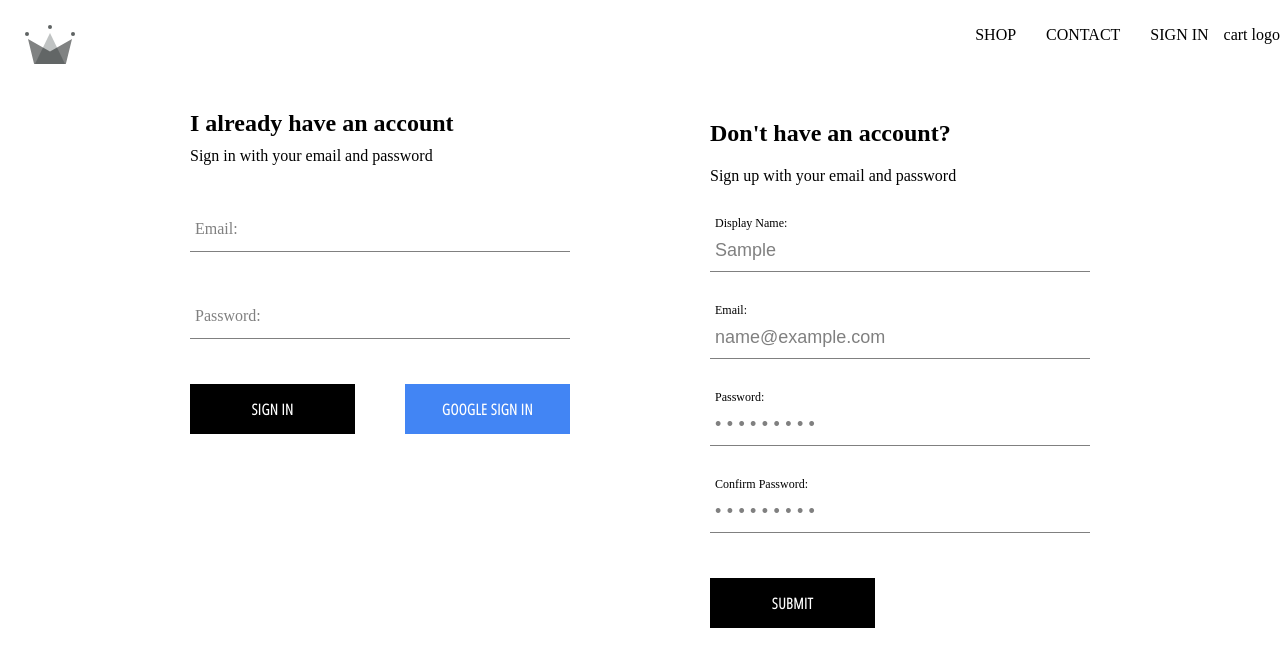
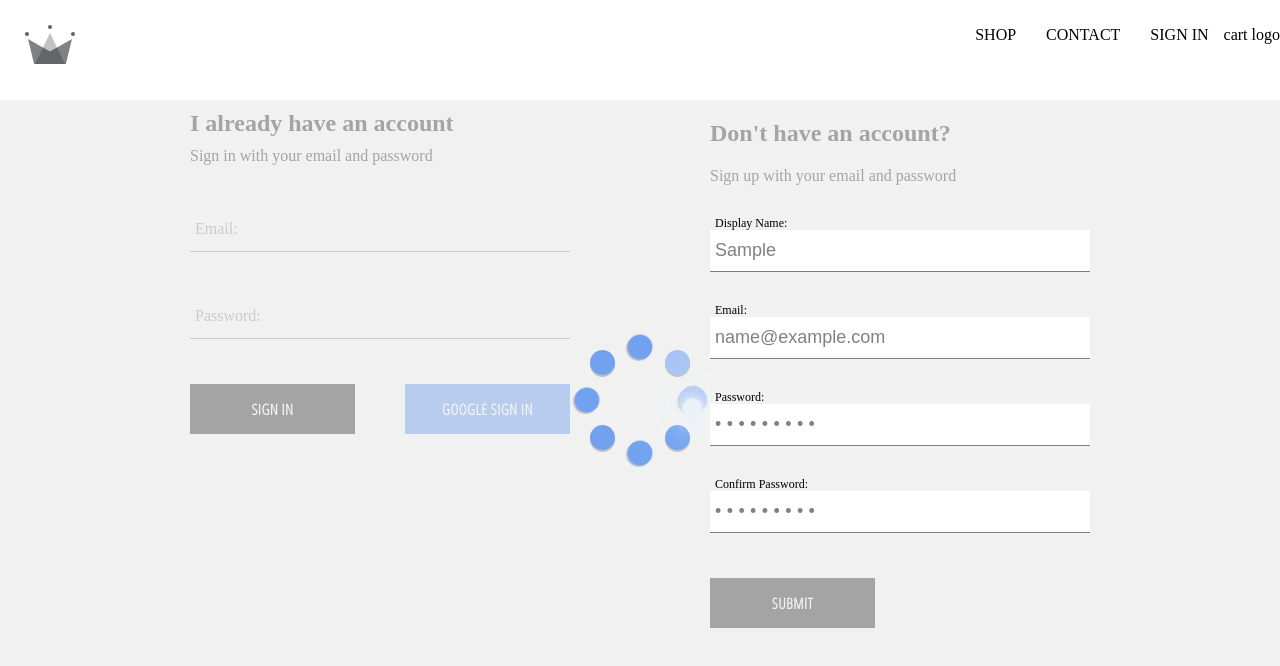
Before and after one commit to cbied/preferred-ecommerce, a React (Create React App) app: page /auth in a window 1280 px wide. Both pictures are taken after typing "Sample", "name@example.com", "Sample123", "Sample123" into the empty fields and a click on the button "SUBMIT". Shown: the top 666 px of the page. Built offline with nearby package versions, Linux system fonts and the light colour scheme; no server answers.

Commit message:
add loading page

```diff
--- /dev/null
+++ b/src/components/loading-page/loading-page.componet.jsx
@@ -0,0 +1,32 @@
+import './loading-page.styles.scss'
+
+const LoadingPage = ({ isLoading }) => {
+        return (
+             isLoading ?
+                <div class="loading" align="center">
+                <div class="main">
+                    <div class="small1">
+                    <div class="small ball smallball1"></div>
+                    <div class="small ball smallball2"></div>
+                    <div class="small ball smallball3"></div>
+                    <div class="small ball smallball4"></div>
+                    </div>
+
+                    <div class="small2">
+                    <div class="small ball smallball5"></div>
+                    <div class="small ball smallball6"></div>
+                    <div class="small ball smallball7"></div>
+                    <div class="small ball smallball8"></div>
+                    </div>
+
+                    <div class="bigcon">
+                    <div class="big ball"></div>
+                    </div>
+                </div>
+            </div>
+            :
+            <span></span>
+        )
+    }
+
+    export default LoadingPage
--- /dev/null
+++ b/src/components/loading-page/loading-page.styles.scss
@@ -0,0 +1,159 @@
+.main {
+    background-color:#EBEBEB;
+    filter:alpha(opacity=70);
+    opacity:0.7;
+  }
+
+.main:before{
+    position: absolute;
+    content:"";
+    width: 100%;
+    background: #EBEBEB;
+    height: 100%;
+    left:0;
+    z-index:-1;
+}
+
+  .small2 {
+  position: absolute;
+  height: 100px;
+  width: 100px;
+  background-color: transparent;
+  top: 50vh;
+  left: 50%;
+  transform: translate(-50%, -50%);
+  }
+
+  .small1 {
+  position: absolute;
+  height: 100px;
+  width: 100px;
+  top: 50vh;
+  left: 50%;
+  transform-origin: center;
+  transform: translate(-50%, -50%) rotate(45deg);
+  background-color: transparent;
+  }
+
+  .bigcon {
+  position: absolute;
+  height: 95px;
+  width: 95px;
+  top: 50vh;
+  left: 50%;
+  transform-origin: center;
+  transform: translate(-50%, -50%) rotate(-45deg);
+  background-color: transparent;
+  animation: bigcon 2s infinite linear;
+  animation-delay: 0.25s;
+  }
+
+  .ball {
+  border-radius: 50%;
+  position: absolute;
+  }
+
+  .small {
+  width: 25px;
+  height: 25px;
+  animation: small 2s infinite ease;
+  box-shadow: 0px 2px rgba(0,0,0,0.3);
+  background-color: #357AE8;
+  }
+
+  .small:nth-child(1) {
+   top: 0%;
+   left: 0%;
+  }
+  .small:nth-child(2) {
+   top: 0%;
+   right: 0%;
+  }
+
+  .small:nth-child(3) {
+   right: 0%;
+   bottom: 0%;
+  }
+
+  .small:nth-child(4) {
+  bottom: 0%;
+  left: 0%;
+  }
+
+  .big {
+  width: 20px;
+  height: 20px;
+  border-radius: 15px;
+  box-shadow:0px 0px 10px #e3ebf7, 0px 0px 20px #e3ebf7, 0px 0px 30px #e3ebf7, 0px 0px 50px #e3ebf7, 0px 0px 60px #e3ebf7 ;
+  z-index: 1;
+  background-color: #e3ebf7;
+  animation: bigball 1s infinite linear;
+  }
+
+  .smallball1{
+  animation-delay: -1.75s;
+  }
+  .smallball6{
+  animation-delay: -1.5s;
+  }
+  .smallball2{
+  animation-delay: -1.25s;
+  }
+  .smallball7{
+  animation-delay: -1s;
+  }
+  .smallball3{
+  animation-delay: -0.75s;
+  }
+  .smallball8{
+  animation-delay: -0.5s;
+  }
+  .smallball4{
+  animation-delay: -0.25s;
+  }
+  .smallball5{
+  animation-delay: -0s;
+  }
+
+  @keyframes bigcon {
+  0% {
+    transform-origin: center;
+    transform: translate(-50%, -50%) rotate(45deg);
+  }
+  100% {
+    transform-origin: center;
+    transform: translate(-50%, -50%) rotate(405deg);
+  }
+  }
+
+  @keyframes small {
+  0% {
+    transform: scale(1);
+    background-color: #357AE8;
+  }
+  10% {
+    transform: scale(1.3);
+    background-color: #e3ebf7;
+  }
+  15% {
+    transform: scale(1);
+  }
+  25%{
+    transform: scale(1);
+    background-color: #357AE8;
+  }
+  100%{
+    transform: scale(1);
+    background-color: #357AE8;
+  }
+  }
+
+  #loading
+  {
+  font-family: Arial;
+  font-size: 10pt;
+  border: 0px ;
+  display: none;
+  background-color: White;
+  z-index: 999;
+  }
--- a/src/components/sign-up-form/sign-up-form.component.jsx
+++ b/src/components/sign-up-form/sign-up-form.component.jsx
@@ -1,6 +1,7 @@
 import { useState } from "react";
 import FormInput from "../form-input/form-input.component";
 import Button from "../button/button.component";
+import LoadingPage from '../loading-page/loading-page.componet'
 import { createUserDocFromAuth,
          createAuthUserWithEmailAndPassword } from '../../utils/firebase/firebase.utils'
 import './sign-up-form.styles.scss';
@@ -9,11 +10,14 @@ const defualtFormFields = {
     email: "",
     password: "",
     confirmPassword: "",
+    isLoading: false
 }
 
 const SignUpForm = () => {
     const [ formFields, setFormFields ] = useState(defualtFormFields);
-    const { displayName, email, password, confirmPassword } = formFields;
+    const { displayName, email, password, confirmPassword, isLoading } = formFields;
+
+
 
     const submitForm = async (event) => {
         event.preventDefault();
@@ -23,6 +27,7 @@ const SignUpForm = () => {
             alert("Passwords do not match")
             return
         }
+        setFormFields({...formFields, isLoading: true})
         try {
             // try to create new user with email and password
             const { user } = await createAuthUserWithEmailAndPassword(email, password)
@@ -31,17 +36,21 @@ const SignUpForm = () => {
             alert("User created successfully")
             // reset form fields
             setFormFields(defualtFormFields)
+            setFormFields({...formFields, isLoading: false})
         } catch (error) {
             // Email already in databases
             if(error.code === "auth/email-already-in-use") {
                 console.error(error.message)
                 alert("Email already in use")
+                setFormFields({...formFields, isLoading: false})
                 // password less than 6 characters
             } else if (error.code === "auth/weak-password") {
                 console.error(error.message)
                 alert("Password must be at least 6 characters long")
+                setFormFields({...formFields, isLoading: false})
             } else {
                 console.log('createAuthUserWithEmailAndPassword error: ', error)
+                setFormFields({...formFields, isLoading: false})
             }
         }
     }
@@ -54,6 +63,7 @@ const SignUpForm = () => {
 
     return(
         <div className="sign-up-container">
+        <LoadingPage isLoading={isLoading} />
             <h2>Don't have an account?</h2>
             <span>Sign up with your email and password</span>
             <form onSubmit={submitForm}>
--- a/src/routes/shop/shop.component.jsx
+++ b/src/routes/shop/shop.component.jsx
@@ -7,13 +7,8 @@ const Shop = () => {
     const { products } = useContext(ProductsContext)
     return (
         <div className="products-container">
-        {
-                products.map((product) => {
-                    return (
-                        <ProductCard product={product}  />
-                    )
-
-                })
+            {
+                products.map(product => <ProductCard product={product}  />)
             }
         </div>
     )
```
Also changed, not shown: src/components/sign-up-form/sign-up-form.styles.scss (line endings or trailing spaces).
